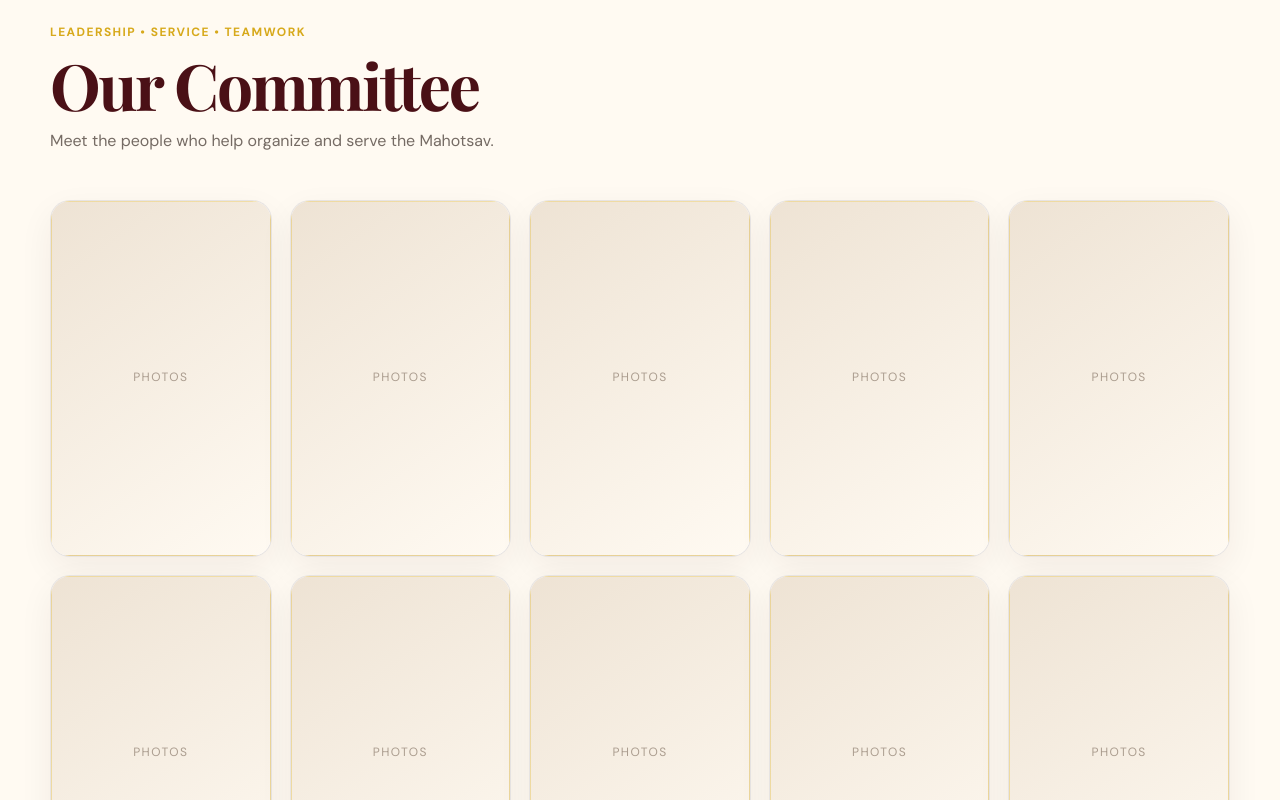
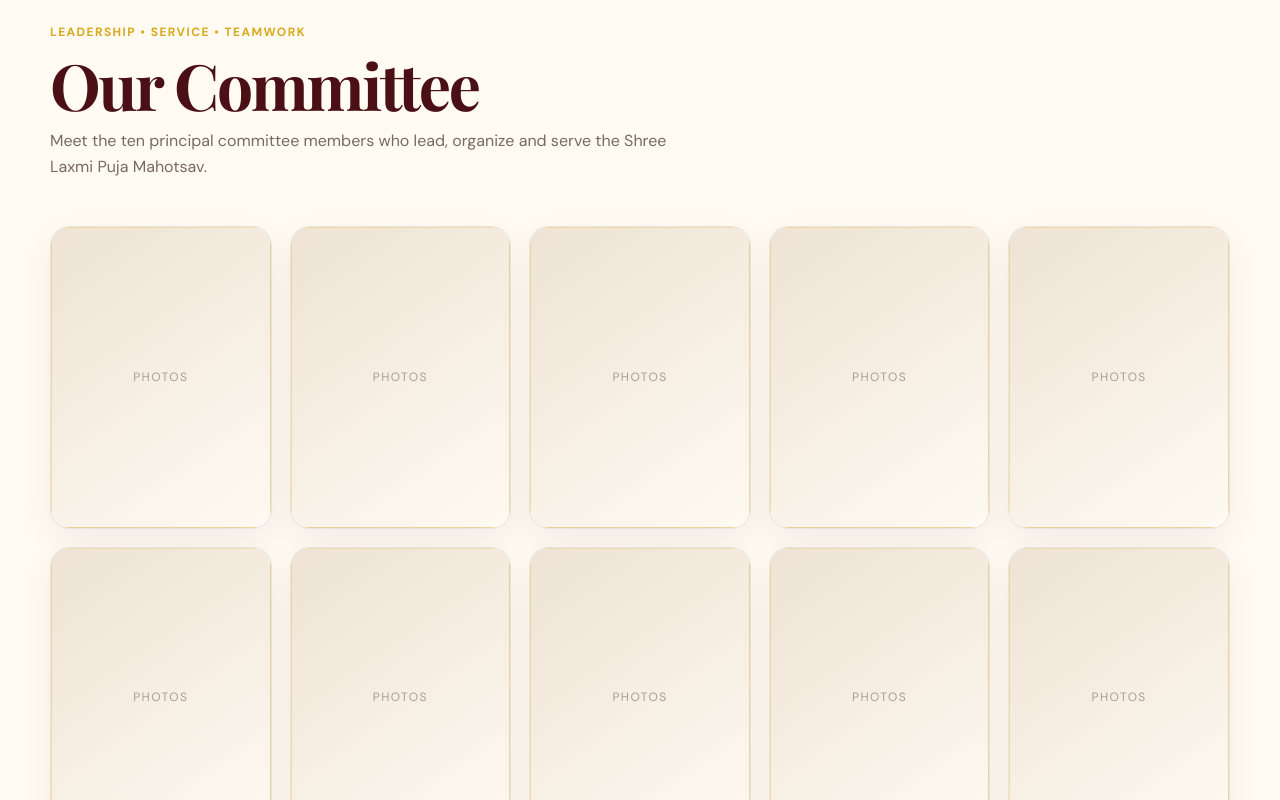
Before and after one commit to rapram775-rgb/Laxmi-puja-samite, a React (Vite) app: page / in a window 1280 px wide. Shown: the part 1800-2600 px from the top of the page. Built offline with nearby package versions, Linux system fonts and the light colour scheme.

Commit message:
Add files via upload

```diff
--- a/src/data/content.js
+++ b/src/data/content.js
@@ -9,11 +9,16 @@
     text: 'Shree Laxmi Puja Committee brings families and the wider community together through worship, cultural traditions, service and shared celebration. The committee works to preserve the spirit of Laxmi Puja while creating a welcoming and meaningful festival for every generation.'
   },
   committee: [
-    ['Chairperson', '[Committee Member Name]'], ['Vice Chairperson', '[Committee Member Name]'],
-    ['Secretary', '[Committee Member Name]'], ['Treasurer', '[Committee Member Name]'],
-    ['Coordinator', '[Committee Member Name]'], ['Joint Secretary', '[Committee Member Name]'],
-    ['Cultural Coordinator', '[Committee Member Name]'], ['Puja Coordinator', '[Committee Member Name]'],
-    ['Member', '[Committee Member Name]'], ['Member', '[Committee Member Name]']
+    ['अध्यक्ष', '[नाम थप्नुहोस्]'],
+    ['वरिष्ठ उपाध्यक्ष', '[नाम थप्नुहोस्]'],
+    ['उपाध्यक्ष', '[नाम थप्नुहोस्]'],
+    ['महासचिव', '[नाम थप्नुहोस्]'],
+    ['सचिव', '[नाम थप्नुहोस्]'],
+    ['सहसचिव', '[नाम थप्नुहोस्]'],
+    ['कोषाध्यक्ष', '[नाम थप्नुहोस्]'],
+    ['सह–कोषाध्यक्ष', '[नाम थप्नुहोस्]'],
+    ['कार्यक्रम संयोजक', '[नाम थप्नुहोस्]'],
+    ['सदस्य', '[नाम थप्नुहोस्]']
   ],
   donors: [
     ['Saraswati', '[Donor Name 01]', '/assets/donors/saraswati-01.jpg'],
--- a/src/main.jsx
+++ b/src/main.jsx
@@ -36,11 +36,13 @@
 
 function Modal({ type, onClose }) {
   const isDonors = type === 'donors';
-  return <div className="modalBackdrop" onMouseDown={onClose}><div className="modal" onMouseDown={e => e.stopPropagation()}><button className="modalClose" onClick={onClose}><span className="icon">×</span></button><span className="eyebrow">{isDonors ? 'Community Supporters' : 'Transparency'}</span><h3>{isDonors ? 'Donor Name List' : 'Puja Expense'}</h3>{isDonors ? <div className="modalList">{c.donors.map(([deity,name],i)=><div key={i}><span>{deity}</span><strong>{name}</strong></div>)}</div> : <div className="expense"><div><span>Ritual & Puja Materials</span><b>[Amount]</b></div><div><span>Prasad & Food</span><b>[Amount]</b></div><div><span>Cultural Program</span><b>[Amount]</b></div><div><span>Venue & Decoration</span><b>[Amount]</b></div><div><span>Community Service</span><b>[Amount]</b></div><div className="total"><span>Total</span><b>[Total Amount]</b></div></div>}<p className="modalNote">Details can be updated by the committee whenever final records are available.</p></div></div>;
+  const isCommittee = type === 'committee';
+  return <div className="modalBackdrop" onMouseDown={onClose}><div className="modal" onMouseDown={e => e.stopPropagation()}><button className="modalClose" onClick={onClose}><span className="icon">×</span></button><span className="eyebrow">{isDonors ? 'Community Supporters' : isCommittee ? 'Leadership Team' : 'Transparency'}</span><h3>{isDonors ? 'Donor Name List' : isCommittee ? 'Committee Members' : 'Puja Expense'}</h3>{isCommittee ? <div className="modalList">{c.committee.map(([role,name],i)=><div key={i}><span>{role}</span><strong>{name}</strong></div>)}</div> : isDonors ? <div className="modalList">{c.donors.map(([deity,name],i)=><div key={i}><span>{deity}</span><strong>{name}</strong></div>)}</div> : <div className="expense"><div><span>Ritual & Puja Materials</span><b>[Amount]</b></div><div><span>Prasad & Food</span><b>[Amount]</b></div><div><span>Cultural Program</span><b>[Amount]</b></div><div><span>Venue & Decoration</span><b>[Amount]</b></div><div><span>Community Service</span><b>[Amount]</b></div><div className="total"><span>Total</span><b>[Total Amount]</b></div></div>}<p className="modalNote">Details can be updated by the committee whenever final records are available.</p></div></div>;
 }
 
 function App() {
   const [donorOpen, setDonorOpen] = useState(false);
+  const [committeeOpen, setCommitteeOpen] = useState(false);
   const [expenseOpen, setExpenseOpen] = useState(false);
   const [showAllDonors, setShowAllDonors] = useState(false);
   const [formSent, setFormSent] = useState(false);
@@ -60,7 +62,7 @@
 
       <Section id="about" eyebrow="Tradition • Faith • Service" title="About Our Puja" subtitle="A celebration built around devotion, heritage and community."><div className="aboutGrid"><div className="aboutVisual"><Photo label="Photos"/><div className="aboutStamp"><span className="miniIcon">♥</span><span>Since<br/><b>[Year]</b></span></div></div><div className="aboutCopy"><p>{c.about.text}</p><div className="featureGrid"><div><span className="miniIcon">♥</span><h3>Collective Worship</h3><p>A shared spiritual experience for families and devotees.</p></div><div><span className="miniIcon">⌂</span><h3>Living Tradition</h3><p>Keeping cultural and religious practices meaningful.</p></div><div><span className="miniIcon">♙</span><h3>Community</h3><p>Bringing generations together through participation.</p></div><div><span className="miniIcon">◷</span><h3>Festival Spirit</h3><p>Rituals, aarti, prasad and cultural celebration.</p></div></div></div></div></Section>
 
-      <Section id="committee" eyebrow="Leadership • Service • Teamwork" title="Our Committee" subtitle="Meet the people who help organize and serve the Mahotsav."><div className="committeeGrid">{c.committee.map(([role,name],i)=><article className="memberCard" key={i}><Photo label="Photos"/><div className="memberInfo"><span>{role}</span><h3>{name}</h3><p>Committee Member</p></div></article>)}</div></Section>
+      <Section id="committee" eyebrow="Leadership • Service • Teamwork" title="Our Committee" subtitle="Meet the ten principal committee members who lead, organize and serve the Shree Laxmi Puja Mahotsav."><div className="committeeGrid">{c.committee.map(([role,name],i)=><article className="memberCard" key={i}><Photo label="Photos"/><div className="memberInfo"><strong className="memberRole">{role}</strong><h3>{name}</h3></div></article>)}</div><div className="centerAction"><button className="btn outlineDark" type="button" onClick={() => setCommitteeOpen(true)}>सदस्यहरू <span className="arrow">→</span></button></div></Section>
 
       <Section id="donor" eyebrow="Gratitude • Respect • Support" title="Our Donors" subtitle="Every contribution helps keep the festival welcoming, meaningful and sustainable."><div className="donorGrid">{visibleDonors.map(([deity,name,image],i)=><article className="donorCard" key={i}><div className="deityPhoto"><img src={image} alt={`${deity} deity`} loading="lazy"/><span className="deityTag">{deity}</span></div><div className="donorInfo"><span>Donor by Name</span><h3>{name}</h3><p>{deity} Puja Support</p></div></article>)}</div><div className="centerAction">{!showAllDonors && <button className="btn outlineDark" onClick={() => setShowAllDonors(true)}>See More <span className="arrow">⌄</span></button>}{showAllDonors && <button className="btn outlineDark" onClick={() => setShowAllDonors(false)}>Show Less <span className="arrow rotate">⌄</span></button>}</div></Section>
 
@@ -76,7 +78,7 @@
     </main>
     <footer><div className="container footerGrid"><div><Logo footer/><p>Faith, prosperity and community — together in one sacred celebration.</p></div><div><h4>Quick Navigation</h4><a href="#about">About</a><a href="#committee">Committee</a><a href="#program">Program</a><a href="#donation">Donation</a><a href="#contact">Contact</a></div><div><h4>Contact</h4><p>{c.contact.phone}</p><p>{c.contact.email}</p><p>{c.contact.address}</p></div></div><div className="copyright">© 2026 Shree Laxmi Puja Committee · All rights reserved.</div></footer>
     <div className="floatingActions"><a href="#contact" title="WhatsApp">◔</a><a href="#contact" title="Phone"><span className="miniIcon">☎</span></a><a href="#home" title="Back to top">↑</a></div>
-    {donorOpen && <Modal type="donors" onClose={() => setDonorOpen(false)}/>} {expenseOpen && <Modal type="expense" onClose={() => setExpenseOpen(false)}/>}
+    {committeeOpen && <Modal type="committee" onClose={() => setCommitteeOpen(false)}/>} {donorOpen && <Modal type="donors" onClose={() => setDonorOpen(false)}/>} {expenseOpen && <Modal type="expense" onClose={() => setExpenseOpen(false)}/>}
   </>;
 }
 
```
Also changed, not shown: src/styles.css.
